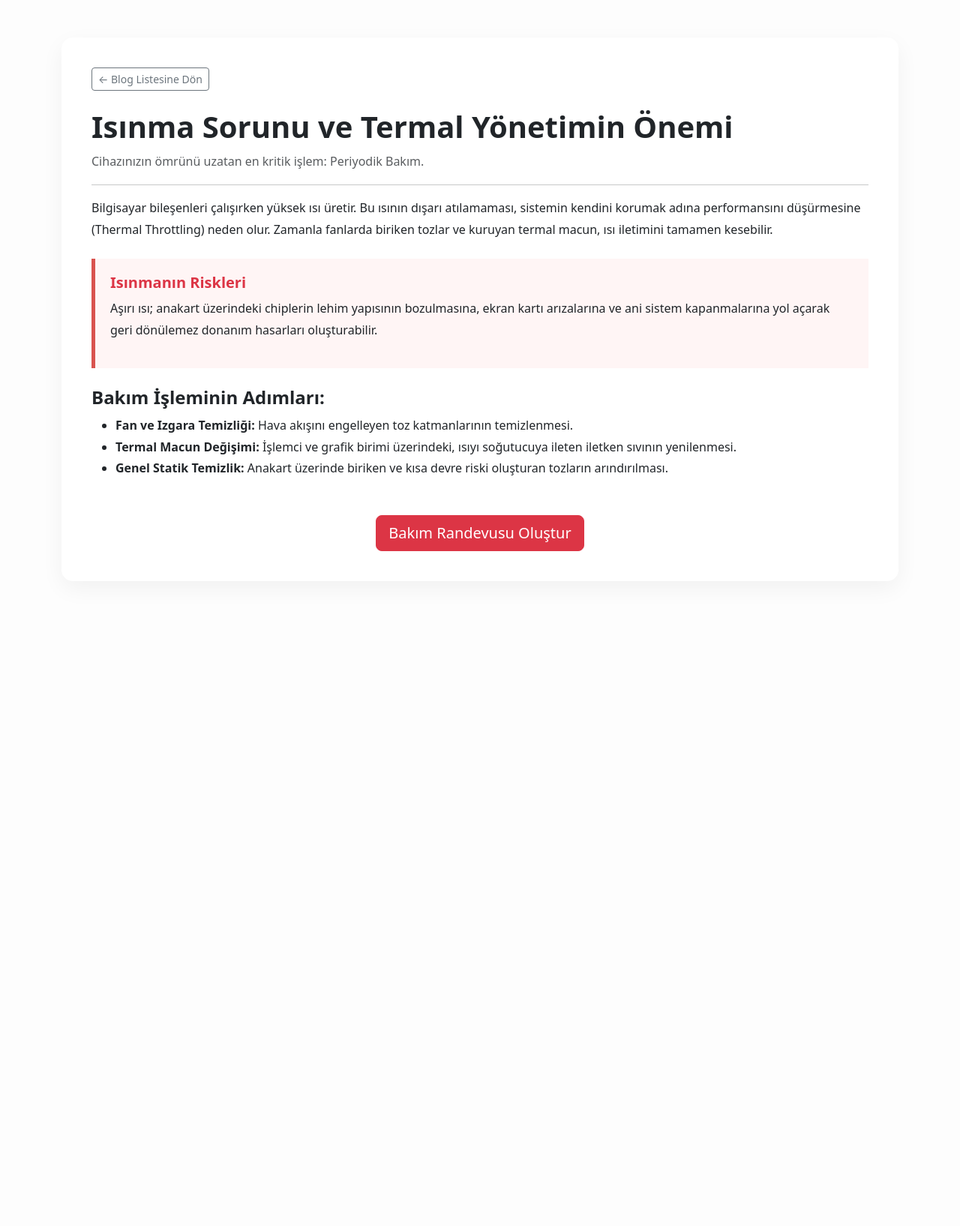
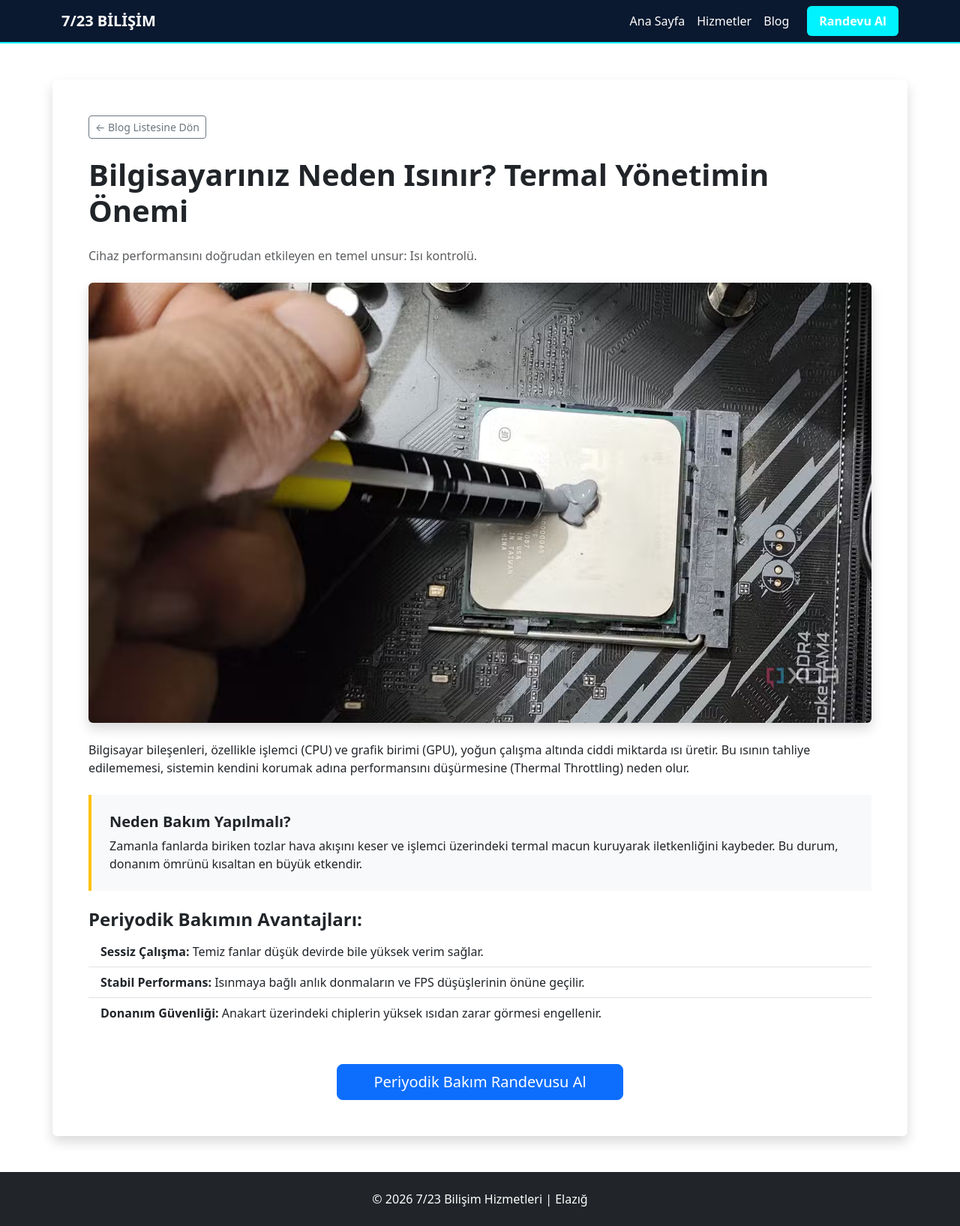
Before and after one commit to pcbatuhancetinkaya/723bilisim, a Flask app: page /blog/periyodik-bakim in a window 1280 px wide. Shown: the whole page at 75% size. Before the commit the page ends 735 px from the top, so only its background shows below. Run offline with Flask 3, Linux system fonts and the light colour scheme.

Commit message:
Update blog_bakim.html

```diff
--- a/templates/blog_bakim.html
+++ b/templates/blog_bakim.html
@@ -1,47 +1,38 @@
-<!DOCTYPE html>
-<html lang="tr">
-<head>
-    <meta charset="UTF-8">
-    <meta name="viewport" content="width=device-width, initial-scale=1.0">
-    <title>Bilgisayar Periyodik Bakım - 7/23 Bilişim</title>
-    <link href="https://cdn.jsdelivr.net/npm/bootstrap@5.3.0/dist/css/bootstrap.min.css" rel="stylesheet">
-    <style>
-        :root { --primary-blue: #0a192f; --warning-red: #d9534f; }
-        body { background-color: #fdfdfd; line-height: 1.8; }
-        .content-card { background: white; border-radius: 15px; padding: 40px; box-shadow: 0 10px 30px rgba(0,0,0,0.05); margin-top: 50px; }
-        .warning-box { border-left: 5px solid var(--warning-red); background: #fff5f5; padding: 20px; margin: 25px 0; }
-    </style>
-</head>
-<body>
-    <div class="container mb-5">
-        <div class="content-card">
-            <a href="/blog" class="btn btn-outline-secondary btn-sm mb-4">← Blog Listesine Dön</a>
-            <h1 class="fw-bold text-dark">Isınma Sorunu ve Termal Yönetimin Önemi</h1>
-            <p class="text-muted">Cihazınızın ömrünü uzatan en kritik işlem: Periyodik Bakım.</p>
-            <hr>
+{% extends "base.html" %}
 
+{% block title %}Periyodik Bakım ve Isınma Sorunları - 7/23 Bilişim{% endblock %}
 
+{% block content %}
+<div class="container my-5 bg-white p-5 rounded shadow">
+    <div class="mb-4">
+        <a href="/blog" class="btn btn-outline-secondary btn-sm">← Blog Listesine Dön</a>
+    </div>
 
-            <p>Bilgisayar bileşenleri çalışırken yüksek ısı üretir. Bu ısının dışarı atılamaması, sistemin kendini korumak adına performansını düşürmesine (Thermal Throttling) neden olur. Zamanla fanlarda biriken tozlar ve kuruyan termal macun, ısı iletimini tamamen kesebilir.</p>
+    <h1 class="fw-bold mb-4">Bilgisayarınız Neden Isınır? Termal Yönetimin Önemi</h1>
+    <p class="text-muted">Cihaz performansını doğrudan etkileyen en temel unsur: Isı kontrolü.</p>
 
-            <div class="warning-box">
-                <h5 class="fw-bold text-danger">Isınmanın Riskleri</h5>
-                <p>Aşırı ısı; anakart üzerindeki chiplerin lehim yapısının bozulmasına, ekran kartı arızalarına ve ani sistem kapanmalarına yol açarak geri dönülemez donanım hasarları oluşturabilir.</p>
-            </div>
+    <div class="text-center my-4">
+        <img src="{{ url_for('static', filename='images/bakim_blog.jpg') }}" class="img-fluid rounded shadow" alt="Bilgisayar Isınma Sorunu ve Bakım">
+    </div>
 
+    <div class="content-body">
+        <p>Bilgisayar bileşenleri, özellikle işlemci (CPU) ve grafik birimi (GPU), yoğun çalışma altında ciddi miktarda ısı üretir. Bu ısının tahliye edilememesi, sistemin kendini korumak adına performansını düşürmesine (Thermal Throttling) neden olur.</p>
 
+        <div class="bg-light p-4 border-start border-4 border-warning my-4">
+            <h5 class="fw-bold">Neden Bakım Yapılmalı?</h5>
+            <p class="mb-0">Zamanla fanlarda biriken tozlar hava akışını keser ve işlemci üzerindeki termal macun kuruyarak iletkenliğini kaybeder. Bu durum, donanım ömrünü kısaltan en büyük etkendir.</p>
+        </div>
 
-            <h4 class="fw-bold mt-4">Bakım İşleminin Adımları:</h4>
-            <ul>
-                <li><strong>Fan ve Izgara Temizliği:</strong> Hava akışını engelleyen toz katmanlarının temizlenmesi.</li>
-                <li><strong>Termal Macun Değişimi:</strong> İşlemci ve grafik birimi üzerindeki, ısıyı soğutucuya ileten iletken sıvının yenilenmesi.</li>
-                <li><strong>Genel Statik Temizlik:</strong> Anakart üzerinde biriken ve kısa devre riski oluşturan tozların arındırılması.</li>
-            </ul>
+        <h4 class="fw-bold mt-4">Periyodik Bakımın Avantajları:</h4>
+        <ul class="list-group list-group-flush mb-4">
+            <li class="list-group-item"><strong>Sessiz Çalışma:</strong> Temiz fanlar düşük devirde bile yüksek verim sağlar.</li>
+            <li class="list-group-item"><strong>Stabil Performans:</strong> Isınmaya bağlı anlık donmaların ve FPS düşüşlerinin önüne geçilir.</li>
+            <li class="list-group-item"><strong>Donanım Güvenliği:</strong> Anakart üzerindeki chiplerin yüksek ısıdan zarar görmesi engellenir.</li>
+        </ul>
+    </div>
 
-            <div class="text-center mt-5">
-                <a href="/#randevu" class="btn btn-danger btn-lg">Bakım Randevusu Oluştur</a>
-            </div>
-        </div>
+    <div class="text-center mt-5">
+        <a href="/#randevu" class="btn btn-primary btn-lg px-5">Periyodik Bakım Randevusu Al</a>
     </div>
-</body>
-</html>
+</div>
+{% endblock %}
```
